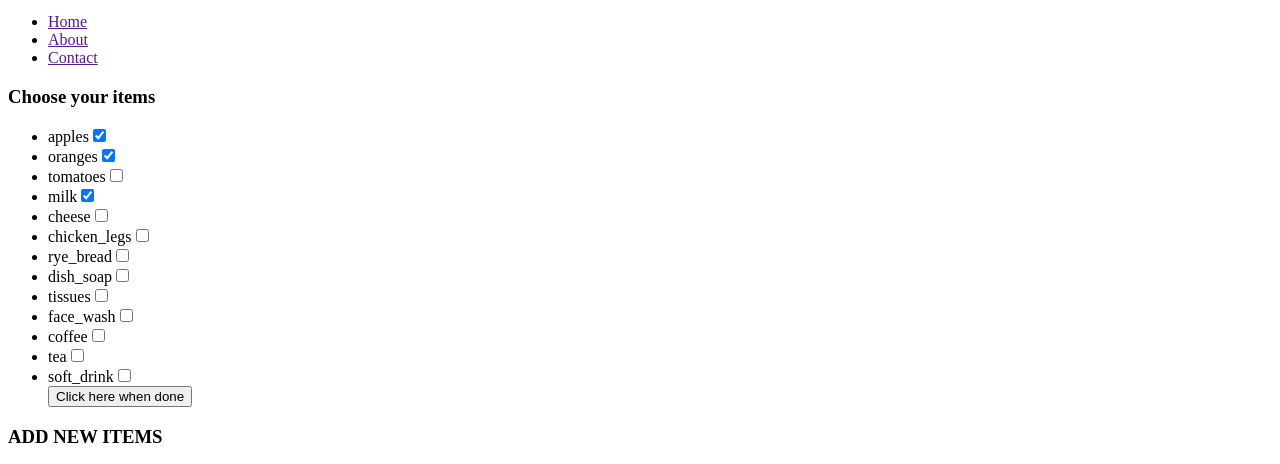
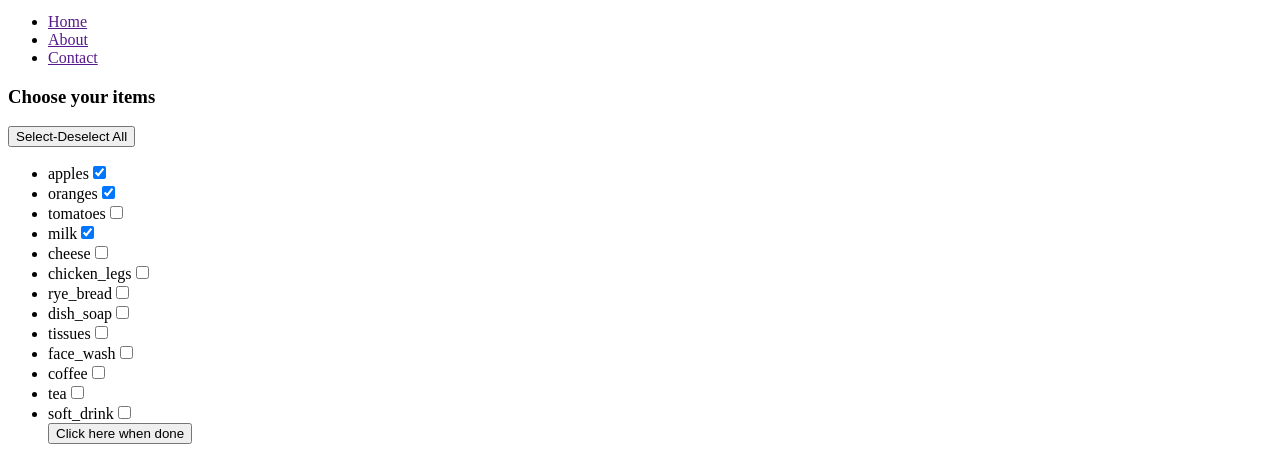
Before and after one commit to GregatGit/shoppingList, a plain HTML site: page index.html in a window 1280 px wide. Shown: the part 29-493 px from the top of the page. Drawn offline with Linux system fonts and the light colour scheme.

Commit message:
toggle off and on all items

```diff
--- a/index.html
+++ b/index.html
@@ -20,6 +20,7 @@
         </header>
         <section id="listBuilder">
             <h3>Choose your items</h3>
+            <button id="selectAll" onclick="handlers.toggleAll()">Select-Deselect All</button>
             <ul id="listToChooseFrom"></ul>
         </section>
         <section id="addNewItems">
--- a/js/myApp.js
+++ b/js/myApp.js
@@ -3,6 +3,7 @@ var shoppingList = {
     shops: ['Aldi', 'Coles', 'Fruit_Market', 'other' ],
     catalogueItems: [],
     listLoaded: false,
+    allOnList: false,
     loadCatalogueItems: function() {
         // make sure catalogueItems is empty
         this.catalogueItems.length = 0;
@@ -29,6 +30,13 @@ var shoppingList = {
     addNewItem: function(arr){
         catalogue1.push(arr);
         this.loadCatalogueItems();
+    },
+    toggleAll: function(){
+        this.allOnList = !this.allOnList;
+        this.catalogueItems.forEach(function(item){
+            item.onTheList = this.allOnList;
+        }, this);
+        view.displayItemChoices(false);
     }
 };
 
@@ -51,14 +59,18 @@ var handlers = {
         var store = document.getElementById("storeName");
         shoppingList.addNewItem([name.value, category.value, store.value, true]);
         name.value = '';
-        view.displayItemChoices();
+        view.displayItemChoices(true);
+    },
+    toggleAll: function() {
+        shoppingList.toggleAll();
     }
 };
 
 var view = {
     // display all items in the catalogue
-    displayItemChoices: function (){
-        shoppingList.loadCatalogueItems();
+    displayItemChoices: function (listLoadRequired){
+        if (listLoadRequired)
+            {shoppingList.loadCatalogueItems();}
         var listOfItemToChooseFrom = document.querySelector('#listToChooseFrom');
         listOfItemToChooseFrom.innerHTML = '';
         shoppingList.catalogueItems.forEach(function (item, position){
@@ -137,4 +149,4 @@ var view = {
         });
     }
 };
-view.displayItemChoices();
+view.displayItemChoices(true);
```
